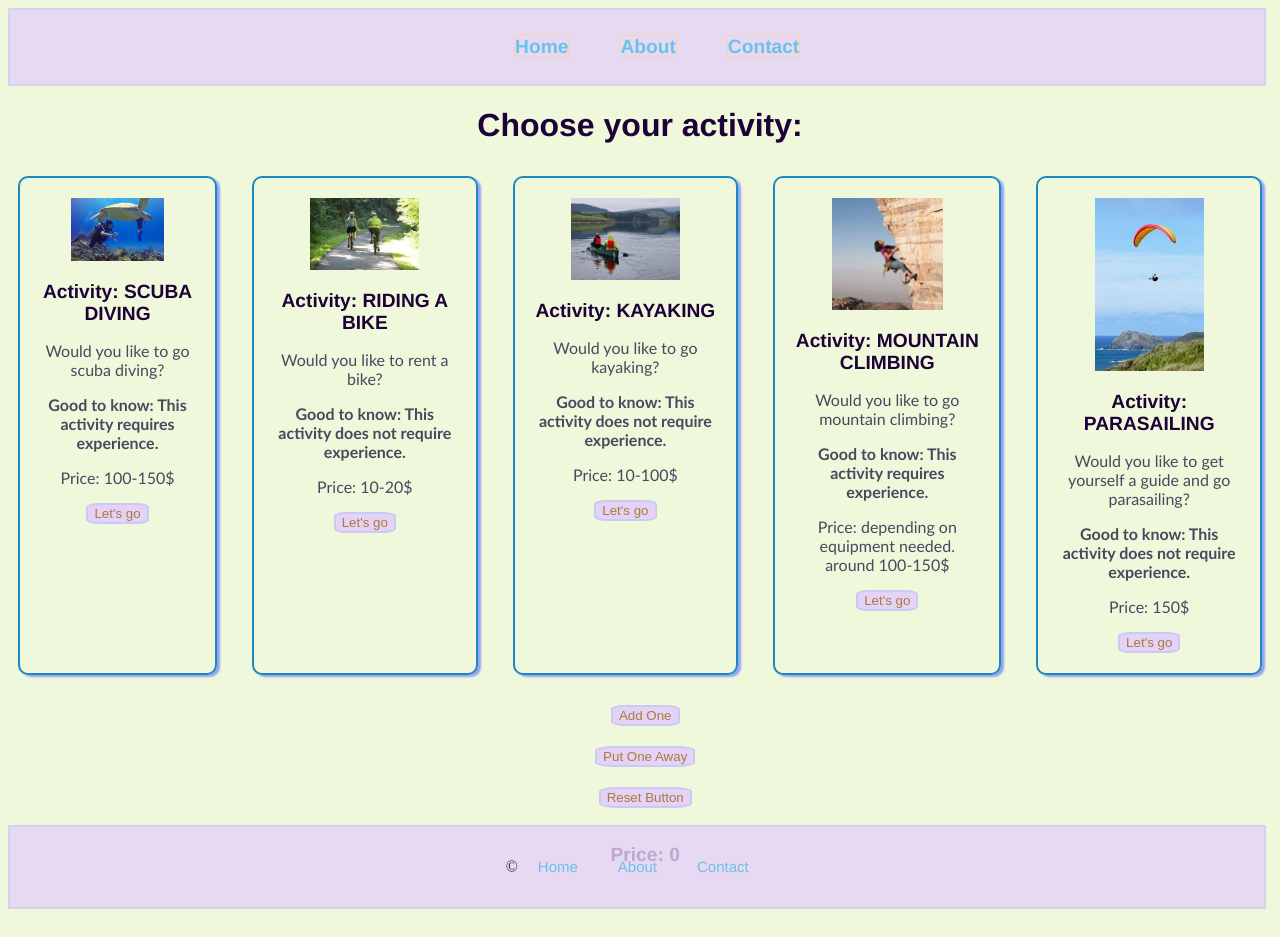
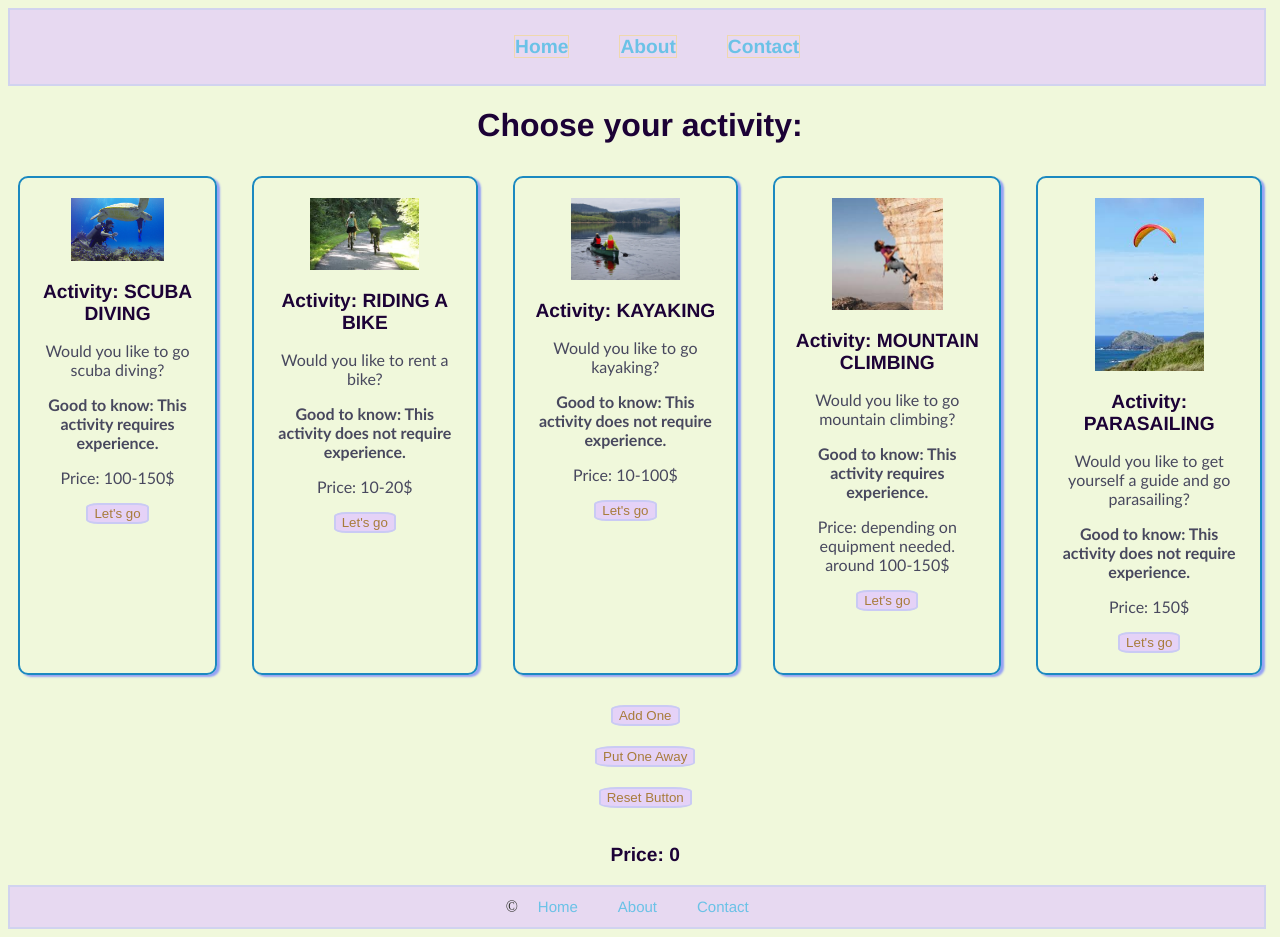
Before and after one commit to leahase/react, a React (Vite) app: page /about in a window 1280 px wide. Built offline with nearby package versions, Linux system fonts and the light colour scheme.

Commit message:
button box

```diff
--- a/src/index.css
+++ b/src/index.css
@@ -59,7 +59,7 @@ body {
   height: 50px;
   padding: 10px;
   padding-bottom: 40px;
-  margin-bottom: 40px;
+  margin-bottom: 100px;
   gap: 20px;
 
 }
@@ -109,7 +109,7 @@ footer{
   display: flex;
   align-items: center;
   justify-content: center;
-  height: 10vh;
+  height: 5vh;
   width: 98vw;
   border: 2px solid rgb(202, 202, 244);
   background-color: rgb(229, 210, 247);
```
